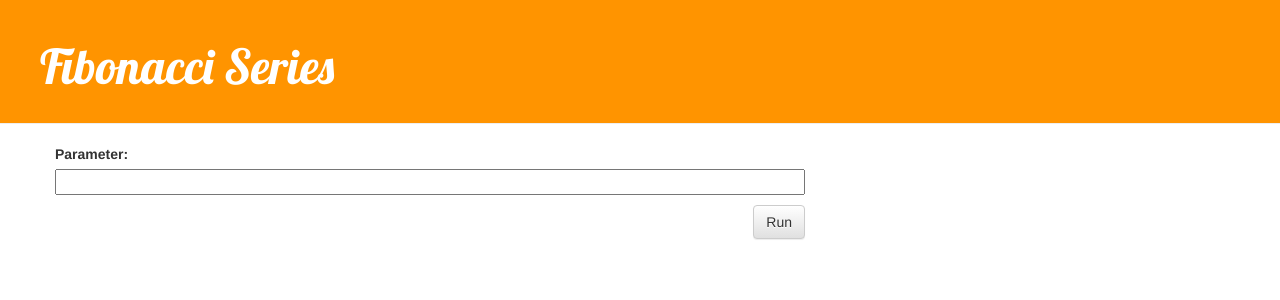
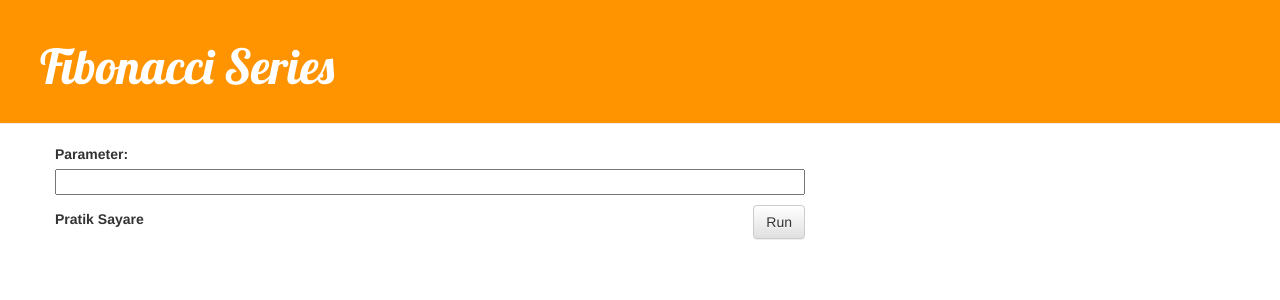
Before and after one commit to gizmopratik/fib_dj, a Django app: page / in a window 1280 px wide. Shown: the top 300 px of the page. Run offline with Django 3.2, Linux system fonts and the light colour scheme; some libraries are stand-ins or nearby versions.

Commit message:
documented

```diff
--- a/fib/templates/fib/base.html
+++ b/fib/templates/fib/base.html
@@ -1,11 +1,14 @@
+ <!-- base template  -->
 {% load staticfiles %}
 <DOCTYPE html!>
   <html lang="en">
   <head>
     <meta charset="utf-8"></meta>
     <title>Demo Blog</title>
+    <!-- bootstrap -->
     <link rel="stylesheet" href="//maxcdn.bootstrapcdn.com/bootstrap/3.2.0/css/bootstrap.min.css">
     <link rel="stylesheet" href="//maxcdn.bootstrapcdn.com/bootstrap/3.2.0/css/bootstrap-theme.min.css">
+    <!-- google fonts -->
     <link href="//fonts.googleapis.com/css?family=Lobster&subset=latin,latin-ext" rel="stylesheet" type="text/css">
     <link rel="stylesheet" href="{% static 'css/style.css' %}">
   </head>
@@ -18,8 +21,10 @@
     <div class="content container">
     <div class="row">
         <div class="col-md-8">
+          <!-- django template -->
           {% block content %}
           {% endblock %}
+          <p><strong>Pratik Sayare</strong></p>
         </div>
     </div>
   </div>
```
Also changed, not shown: fib/views.py (+9 -3 lines).
